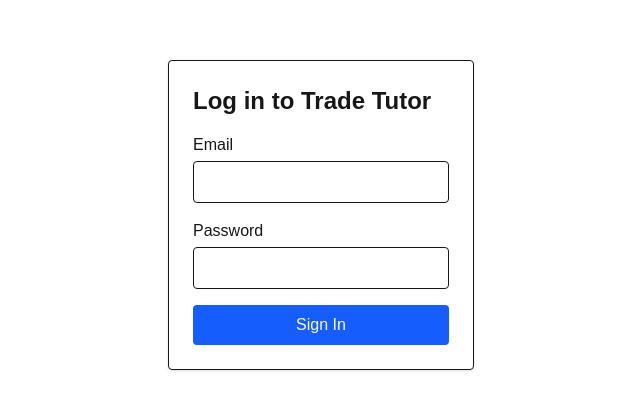
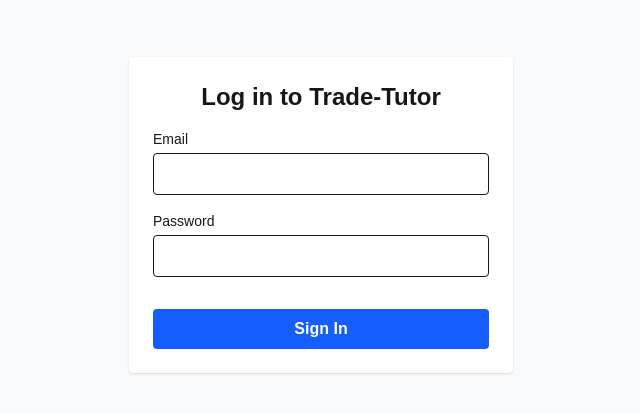
Before and after one commit to Mehdi05-5656/trade-tutor, a Next.js app: page /login in a window 1280 px wide. Shown: the part 185-598 px from the top of the page, without its empty margins (319-959 px from the left). Built offline with nearby package versions, Linux system fonts and the light colour scheme; no server answers.

Commit message:
fix(login): use manual signIn form instead of Auth UI

```diff
--- a/src/app/login/page.tsx
+++ b/src/app/login/page.tsx
@@ -16,11 +16,11 @@
   const router = useRouter();
   const [email, setEmail] = useState('');
   const [password, setPassword] = useState('');
-  const [error, setError] = useState<string | undefined>();
+  const [error, setError] = useState<string | null>(null);
 
   async function handleSubmit(e: React.FormEvent) {
     e.preventDefault();
-    setError(undefined);
+    setError(null);
     const { error } = await supabase.auth.signInWithPassword({ email, password });
     if (error) {
       setError(error.message);
@@ -30,33 +30,36 @@
   }
 
   return (
-    <div className="flex h-screen items-center justify-center">
-      <form onSubmit={handleSubmit} className="space-y-4 p-6 border rounded shadow">
-        <h1 className="text-2xl font-bold">Log in to Trade Tutor</h1>
-        {error && <p className="text-red-500">{error}</p>}
+    <div className="flex h-screen items-center justify-center bg-gray-50 p-6">
+      <form
+        onSubmit={handleSubmit}
+        className="w-full max-w-sm space-y-4 bg-white p-6 rounded shadow"
+      >
+        <h1 className="text-2xl font-bold text-center">Log in to Trade-Tutor</h1>
+        {error && <p className="text-red-500 text-center">{error}</p>}
         <div>
-          <label className="block mb-1">Email</label>
+          <label className="block mb-1 text-sm font-medium">Email</label>
           <input
             type="email"
             value={email}
             onChange={e => setEmail(e.target.value)}
-            className="w-64 p-2 border rounded"
+            className="w-full px-3 py-2 border rounded"
             required
           />
         </div>
         <div>
-          <label className="block mb-1">Password</label>
+          <label className="block mb-1 text-sm font-medium">Password</label>
           <input
             type="password"
             value={password}
             onChange={e => setPassword(e.target.value)}
-            className="w-64 p-2 border rounded"
+            className="w-full px-3 py-2 border rounded"
             required
           />
         </div>
         <button
           type="submit"
-          className="w-full p-2 bg-blue-600 text-white rounded hover:bg-blue-700"
+          className="w-full mt-4 py-2 bg-blue-600 text-white font-semibold rounded hover:bg-blue-700 transition"
         >
           Sign In
         </button>
```
